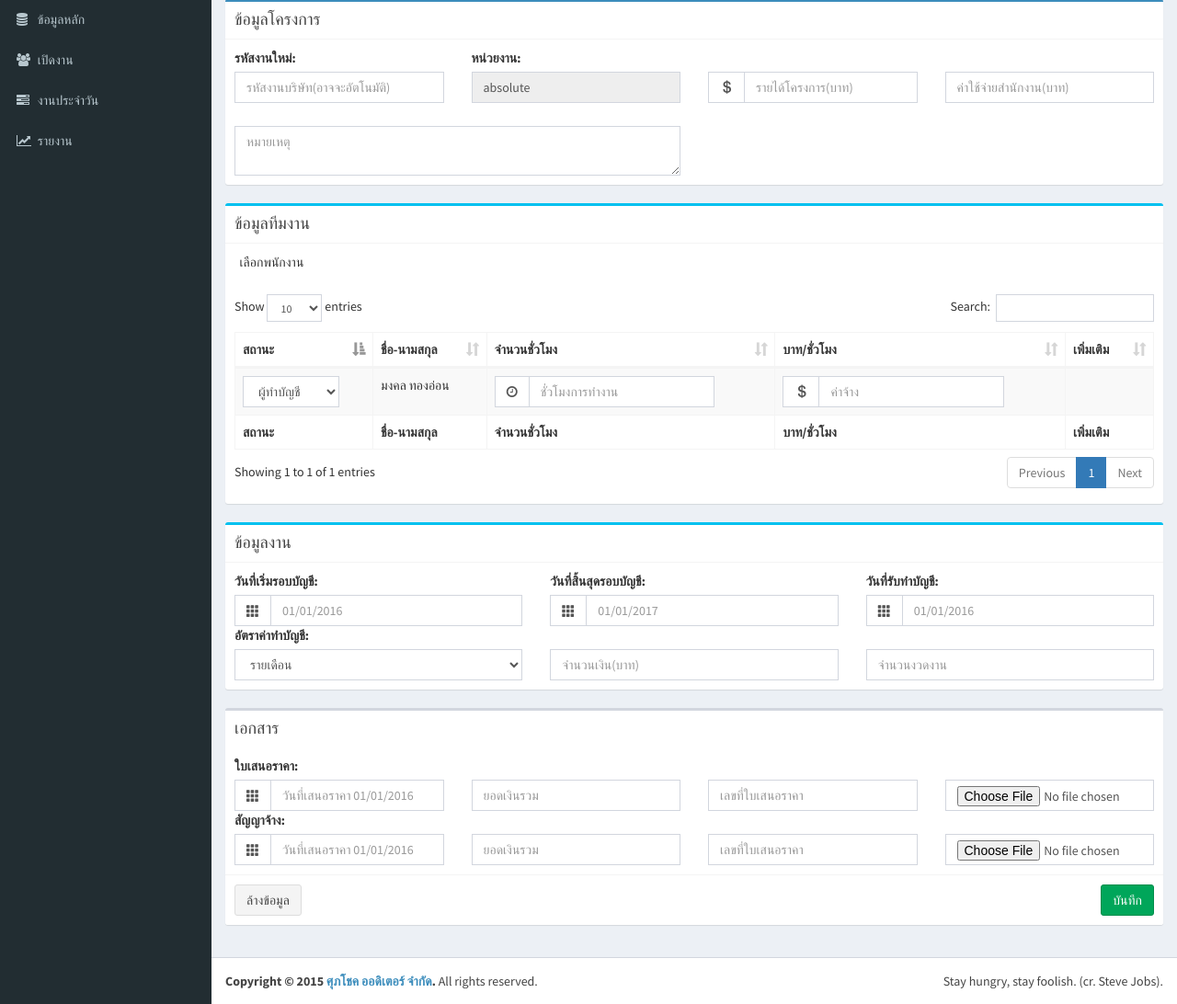
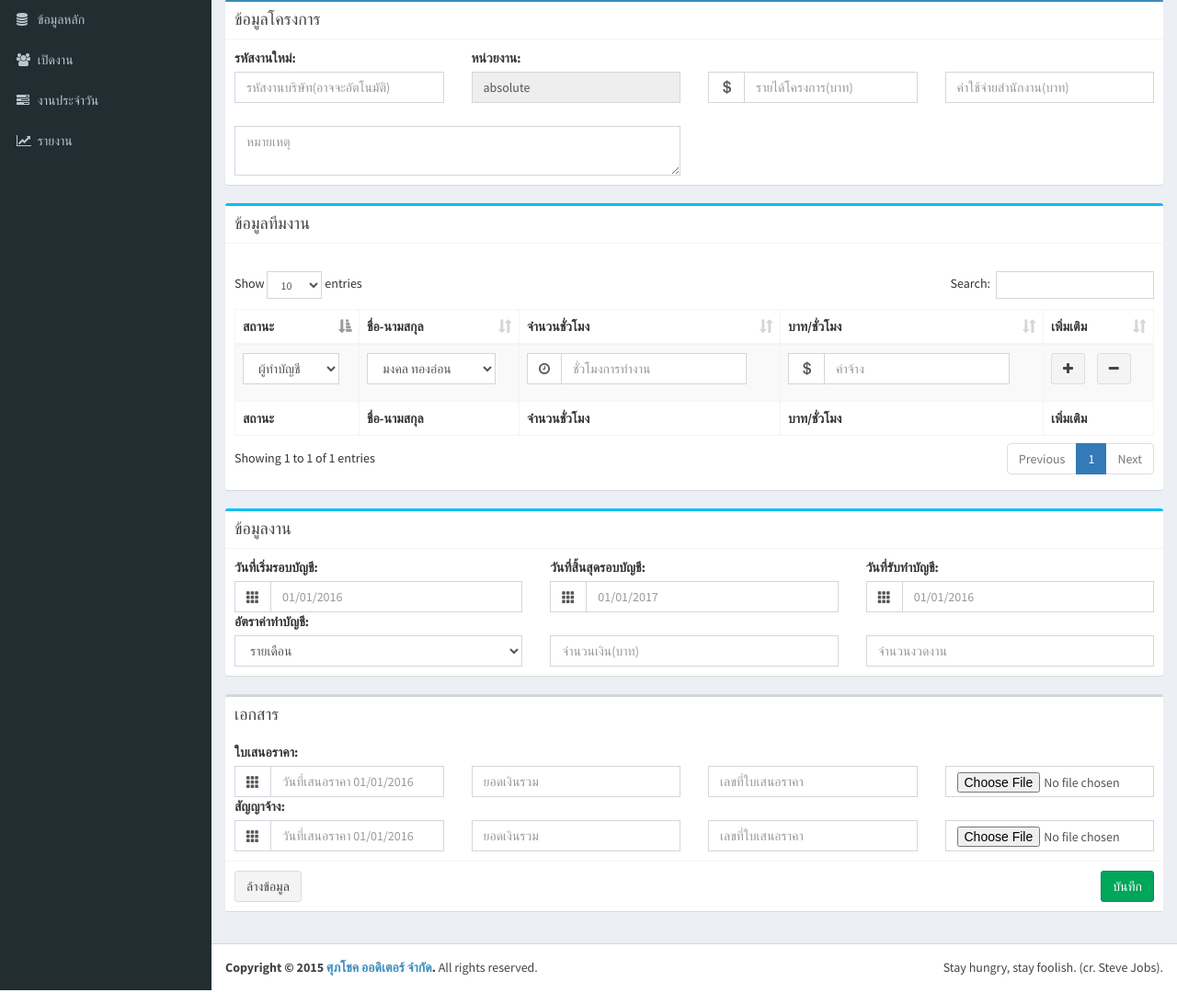
Before and after one commit to thesis-cpe/spch1, a PHP site: page /add-project.php in a window 1280 px wide. Shown: the part 197-1289 px from the top of the page at 92% size. Run offline with PHP 8.4, Linux system fonts and the light colour scheme; some libraries are stand-ins or nearby versions.

Commit message:
add-project.php
เปลี่ยนแผนทำเป็น + - เอาแทน ตรงเพิ่มทีมงาน

```diff
--- a/add-project.php
+++ b/add-project.php
@@ -151,13 +151,7 @@ scratch. This page gets rid of all links and provides the needed markup only.
                             <h3 class="box-title">ข้อมูลทีมงาน</h3>
                         </div>
                         <div class="box-body">
-                            <!-- /ส่วนเลือกพนักงาน -->
-                            <div class="row">
-                                <div class="col-sm-12">
-                                    <label>&nbsp;</label>
-                                    เลือกพนักงาน
-                                </div>
-                            </div>  <!-- /.ส่วนเลือกพนักงาน -->
+
 
                             <!-- /Data table แสดงพนักงานในทีม -->
                             <br />
@@ -186,7 +180,12 @@ scratch. This page gets rid of all links and provides the needed markup only.
                                                 </select>
                                             </td>
                                             <!--ชื่อ-นามสกุล-->
-                                            <td>มงคล ทองอ่อน</td>
+                                            <td>
+                                                <select class="form-control" name="selEmName">
+                                                    <option value="มงคล ทองอ่อน">มงคล ทองอ่อน</option>
+                                                    <option value="ไพรเพชร หิตการุญ">ไพรเพชร หิตการุญ</option>
+                                                </select>
+                                            </td>
                                             <!--จำนวนชั่วโมง-->
                                             <td>
                                                 <div class="input-group">
@@ -206,7 +205,12 @@ scratch. This page gets rid of all links and provides the needed markup only.
                                                 </div>
                                             </td>
                                             <!--เพิ่มเติม-->
-                                            <td></td>
+                                            <td>
+                                                <ul class="list-inline">
+                                                    <li><button title="เพิ่มทีมงาน" id="btnAdd" name="btnAdd" class="btn btn-block btn-default btm-xs"><span class="fa fa-plus"></span></button></li>
+                                                    <li><button title="ลบรายการนี้" id="btnDel" name="btnDel" class="btn btn-block btn-default btm-xs"><span class="fa fa-minus"></span></button></li>
+                                                </ul>
+                                            </td>
                                         </tr>
                                     </tbody>
                                     <tfoot>
```
Lines whose indentation alone changed are shown as unchanged.
